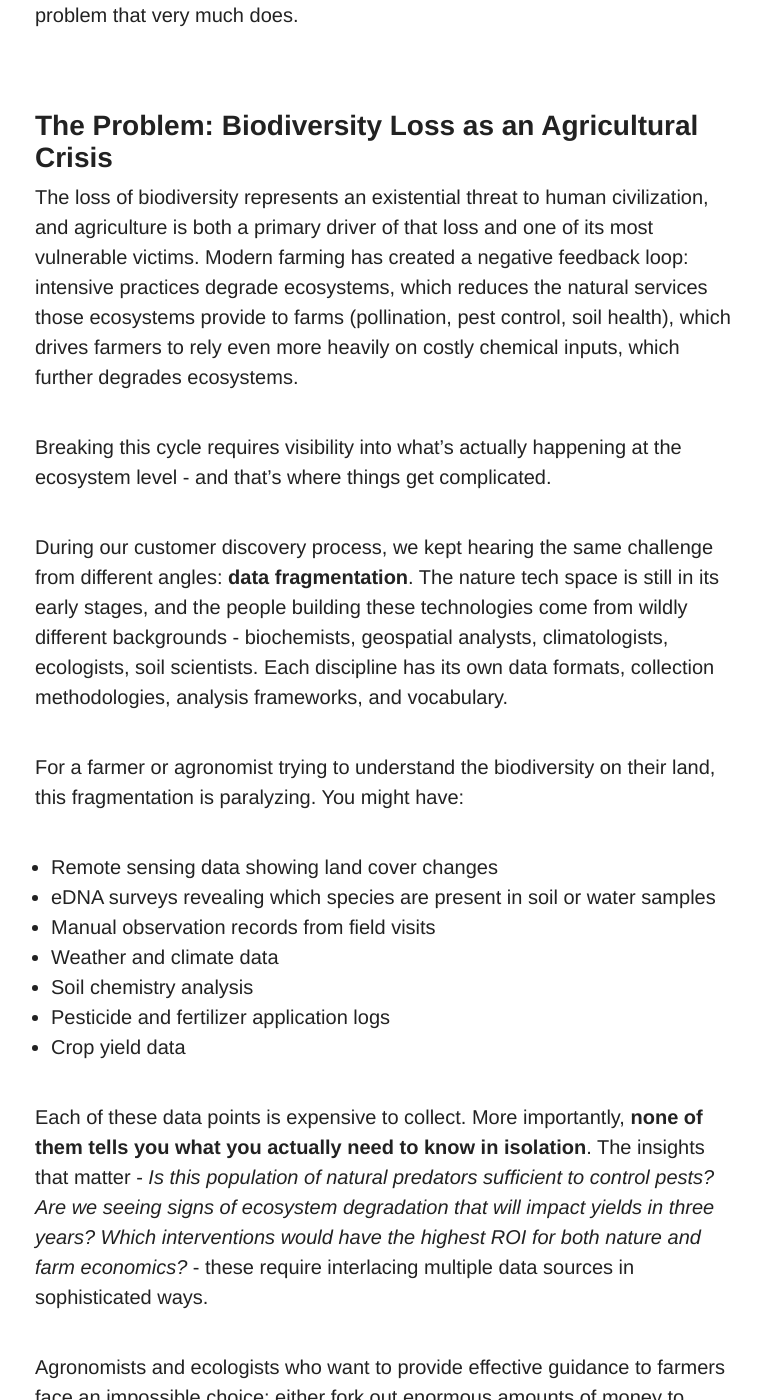
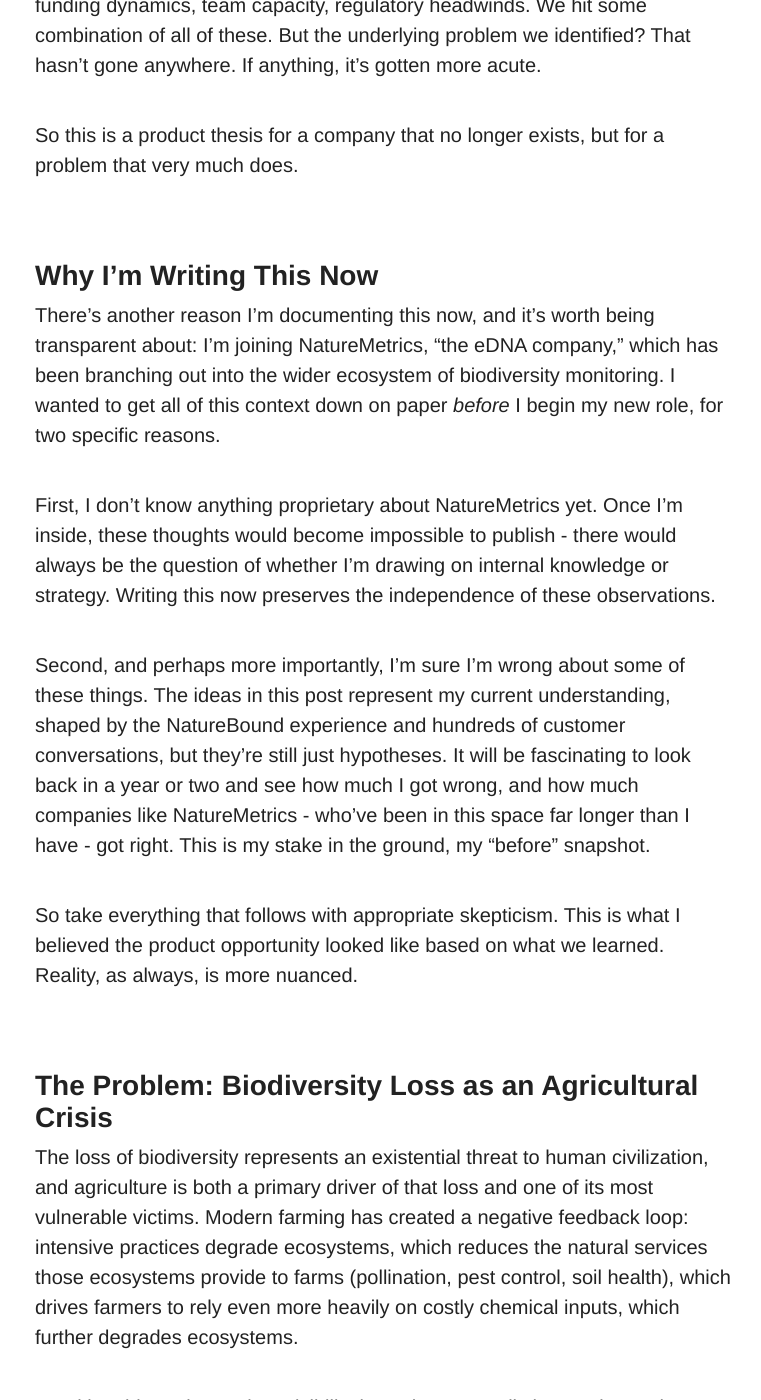
Before and after one commit to gmmorris/gmmorris.github.io, a Jekyll site: the page built from _posts/2026-01-10-naturebound-product-thesis.md, in a window 1280 px wide and 1400 px high, scrolled down 2613 px. Shown: the whole window, without its empty margins (255-1016 px from the left). Built offline with Jekyll 4.4.1, drawn with Linux system fonts in a browser that asks for light colours; nearby versions of some CDN libraries; some web fonts are replaced; some of the changed text lies outside the part shown.

Commit message:
Add personal context: climate doomism and NatureMetrics timing
- Expanded intro to include climate doomism perspective (optimizing ads/observability while planet dying)
- Added new section explaining joining NatureMetrics and timing of writing this
- Two key reasons: no proprietary knowledge yet, and expecting to be wrong about some things
- Sets up the post as a "before" snapshot to compare against future learning

```diff
--- a/_posts/2026-01-10-naturebound-product-thesis.md
+++ b/_posts/2026-01-10-naturebound-product-thesis.md
@@ -10,7 +10,7 @@ description: "Reflecting on the product thesis behind NatureBound, a company I c
 
 I haven't written about this yet, and frankly, I wasn't sure when the right moment would come. But I've been reading Drew Hoskins' _The Product-Minded Engineer_, and his framework for thinking about product thesis and antithesis has given me a lens through which to process what we tried to build - and why it mattered, even though we didn't succeed.
 
-In 2022, I left big tech to focus on climate change and nature. It was a deliberate shift, one I'd been contemplating for years as I watched the compounding effects of ecosystem collapse play out in real-time data and increasingly desperate reports from the scientific community. The decision crystallized when I realized I couldn't keep building tools for better collaboration and productivity while ignoring the existential question: _what are we collaborating toward, and will we have a planet capable of sustaining it?_
+In 2022, I left big tech to focus on climate change and nature. It was a deliberate shift, one I'd been contemplating for years as I watched the compounding effects of ecosystem collapse play out in real-time data and increasingly desperate reports from the scientific community. I was suffering from pretty bad climate doomism at the time. I'd sit there optimizing ad delivery systems and improving observability tooling while the planet was dying, and it felt like no one was doing anything about it. That wasn't true, of course - plenty of people were working on these problems - but that was my perspective from inside the tech bubble. The decision crystallized when I realized I couldn't keep building tools for better collaboration and productivity while ignoring the existential question: _what are we collaborating toward, and will we have a planet capable of sustaining it?_
 
 ## NatureBound and the People Behind It
 
@@ -31,6 +31,16 @@ I'm writing this now because NatureBound folded in 2024. We ran the experiment,
 Startups fail for a thousand reasons, most of them mundane. Market timing, funding dynamics, team capacity, regulatory headwinds. We hit some combination of all of these. But the underlying problem we identified? That hasn't gone anywhere. If anything, it's gotten more acute.
 
 So this is a product thesis for a company that no longer exists, but for a problem that very much does.
+
+## Why I'm Writing This Now
+
+There's another reason I'm documenting this now, and it's worth being transparent about: I'm joining NatureMetrics, "the eDNA company," which has been branching out into the wider ecosystem of biodiversity monitoring. I wanted to get all of this context down on paper _before_ I begin my new role, for two specific reasons.
+
+First, I don't know anything proprietary about NatureMetrics yet. Once I'm inside, these thoughts would become impossible to publish - there would always be the question of whether I'm drawing on internal knowledge or strategy. Writing this now preserves the independence of these observations.
+
+Second, and perhaps more importantly, I'm sure I'm wrong about some of these things. The ideas in this post represent my current understanding, shaped by the NatureBound experience and hundreds of customer conversations, but they're still just hypotheses. It will be fascinating to look back in a year or two and see how much I got wrong, and how much companies like NatureMetrics - who've been in this space far longer than I have - got right. This is my stake in the ground, my "before" snapshot.
+
+So take everything that follows with appropriate skepticism. This is what I believed the product opportunity looked like based on what we learned. Reality, as always, is more nuanced.
 
 ## The Problem: Biodiversity Loss as an Agricultural Crisis
 
```
